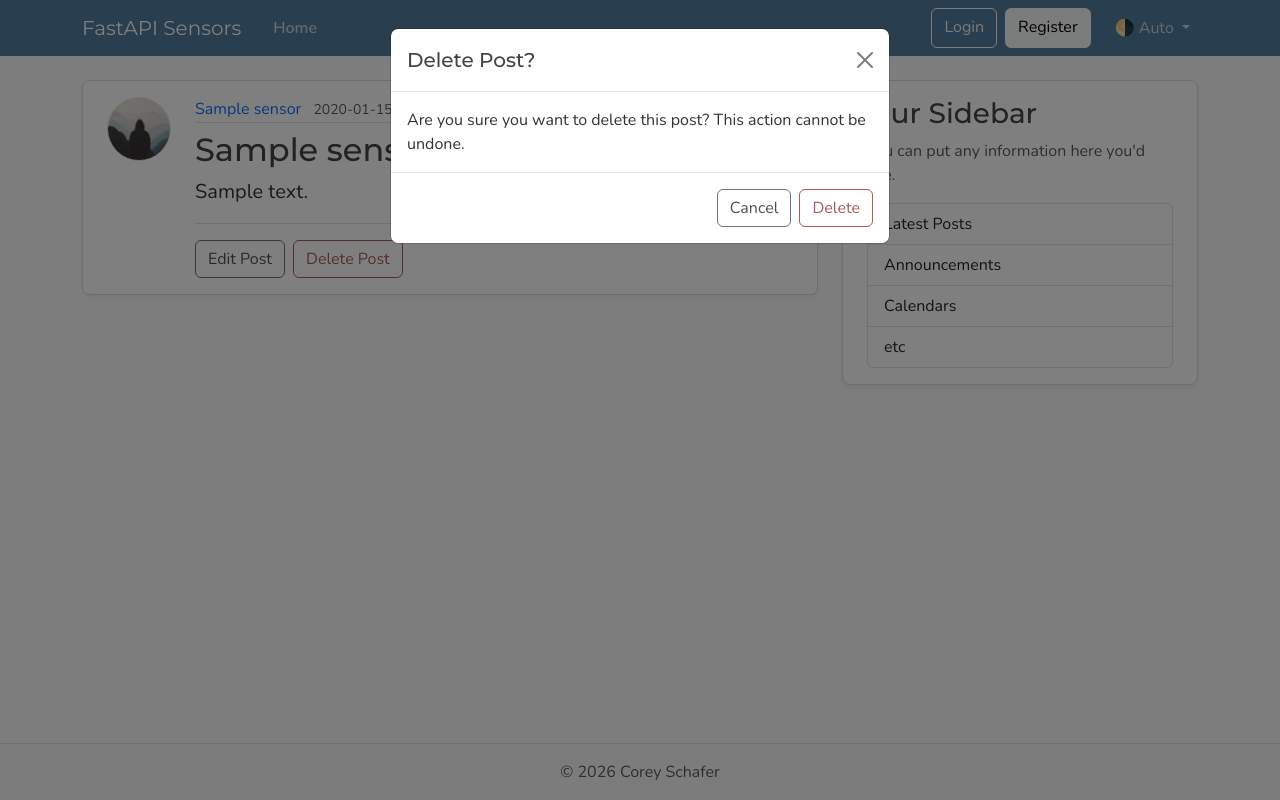
After one commit to johnloane/sd3b_iot_26, a FastAPI app: template fastapi_intro/templates/sensor_reading.html in a window 1280 px wide, after a click on "Delete Post". The commit adds this page. Run offline with FastAPI, Linux system fonts and the light colour scheme; the template is opened without the code that fills it: most values are stand-ins (such as "Sample title", 1, 10 or a date in 2020).

Commit message:
Add sensor_reading page

```diff
--- a/fastapi_intro/main.py
+++ b/fastapi_intro/main.py
@@ -1,4 +1,4 @@
-from fastapi import FastAPI, Request
+from fastapi import FastAPI, Request, HTTPException, status
 from fastapi.templating import Jinja2Templates
 from fastapi.staticfiles import StaticFiles
 
@@ -22,8 +22,8 @@ sensor_readings: list[dict] = [
     },
 ]
 
-@app.get("/",  include_in_schema=False)
-@app.get("/sensor_readings", include_in_schema=False)
+@app.get("/",  include_in_schema=False, name="home")
+@app.get("/sensor_readings", include_in_schema=False, name="sensor_readings")
 def home(request: Request):
     return templates.TemplateResponse(request, "home.html", {"readings" : sensor_readings, "title": "Sensor Readings"})
 
@@ -31,3 +31,11 @@ def home(request: Request):
 @app.get("/api/sensor_readings")
 def get_sensor_readings():
     return sensor_readings
+
+
+@app.get("/api/sensor_readings/{sensor_reading_id}")
+def get_sensor_reading(sensor_reading_id:int):
+    for sensor_reading in sensor_readings:
+        if sensor_reading['id'] == sensor_reading_id:
+            return sensor_reading
+    raise HTTPException(status_code=status.HTTP_404_NOT_FOUND, detail="Sensor reading id not found")
--- a/fastapi_intro/templates/layout.html
+++ b/fastapi_intro/templates/layout.html
@@ -74,7 +74,7 @@
       <nav class="navbar navbar-expand-md bg-steel fixed-top"
            data-bs-theme="dark">
         <div class="container">
-          <a class="navbar-brand me-4" href="{{ url_for("home") }}">FastAPI Sensors</a>
+          <a class="navbar-brand me-4" href="{{ url_for("sensor_readings") }}">FastAPI Sensors</a>
           <button class="navbar-toggler"
                   type="button"
                   data-bs-toggle="collapse"
--- /dev/null
+++ b/fastapi_intro/templates/sensor_reading.html
@@ -0,0 +1,78 @@
+{% extends "layout.html" %} {% block content %}
+<article class="content-section py-3 px-4 mb-4">
+  <div class="d-flex align-items-start gap-4">
+    <img
+      class="rounded-circle article-img flex-shrink-0"
+      src="{{ url_for('static', path='profile_pics/default.jpg') }}"
+      alt="{{ post.author }}'s profile picture"
+      width="64"
+      height="64"
+      loading="lazy"
+    />
+    <div class="flex-grow-1">
+      <div class="article-metadata mb-2">
+        <a class="me-2" href="#">{{ sensor_reading.sensor }}</a>
+        <small class="text-body-secondary"
+          >{{ sensor_reading.date_timestamp }}</small
+        >
+      </div>
+      <h2 class="article-title">{{ sensor_reading.sensors }}</h2>
+      <p class="article-content">{{ sensor_reading.content }}</p>
+      <!-- Only show edit/delete options if the user is the author -->
+      <!-- TODO: Add user authentication and authorization -->
+      <div class="post-actions mt-3 pt-3 border-top">
+        <a class="btn btn-outline-secondary me-1" href="#">Edit Post</a>
+        <button
+          type="button"
+          class="btn btn-outline-danger"
+          data-bs-toggle="modal"
+          data-bs-target="#deleteModal"
+        >
+          Delete Post
+        </button>
+      </div>
+      <!-- TODO: Add user authentication and authorization -->
+    </div>
+  </div>
+</article>
+
+<!-- Delete Confirmation Modal -->
+<div
+  class="modal fade"
+  id="deleteModal"
+  tabindex="-1"
+  aria-labelledby="deleteModalLabel"
+  aria-hidden="true"
+>
+  <div class="modal-dialog">
+    <div class="modal-content">
+      <div class="modal-header">
+        <h5 class="modal-title" id="deleteModalLabel">Delete Post?</h5>
+        <button
+          type="button"
+          class="btn-close"
+          data-bs-dismiss="modal"
+          aria-label="Close"
+        ></button>
+      </div>
+      <!-- TODO: <form action="#" method="post"> -->
+      <form action="#">
+        <div class="modal-body">
+          Are you sure you want to delete this post? This action cannot be
+          undone.
+        </div>
+        <div class="modal-footer">
+          <button
+            type="button"
+            class="btn btn-outline-secondary"
+            data-bs-dismiss="modal"
+          >
+            Cancel
+          </button>
+          <button type="submit" class="btn btn-outline-danger">Delete</button>
+        </div>
+      </form>
+    </div>
+  </div>
+</div>
+{% endblock content %}
```
